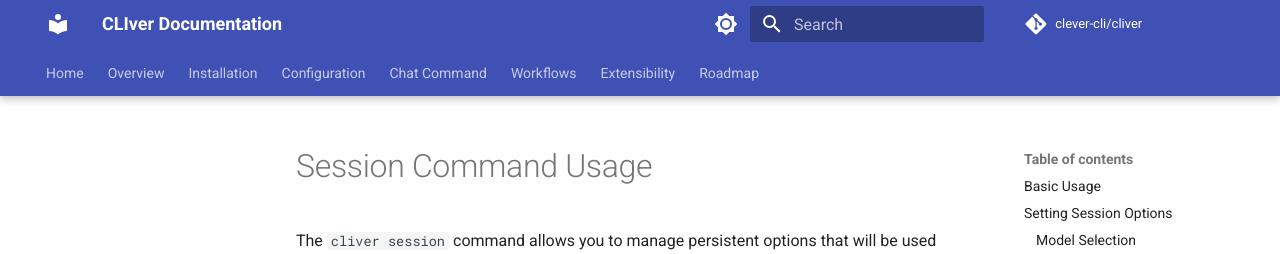
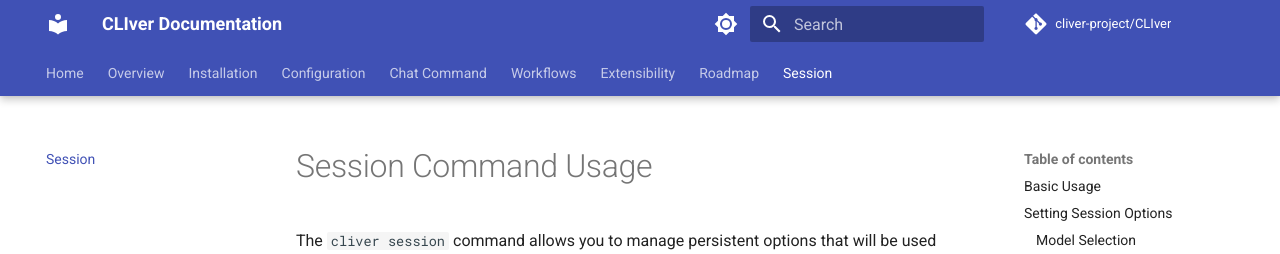
Before and after one commit to cliver-project/CLIver, an MkDocs documentation site: the page built from docs/session.md, in a window 1280 px wide. Shown: the top 254 px of the page. Built offline with MkDocs 1.6.1 and Material for MkDocs 9.7.7, drawn with Linux system fonts in a browser that asks for light colours; comment, search, counter and statistics services are not loaded.

Commit message:
Update docs

```diff
--- a/mkdocs.yml
+++ b/mkdocs.yml
@@ -1,12 +1,12 @@
 site_name: CLIver Documentation
-site_url: https://clever-cli.github.io/cliver/
+site_url: https://cliver-project.github.io/CLIver/
 site_description: Documentation for CLIver - your powerful command-line and library tool for LLM and MCP interactions
 site_author: CLIver Team
 site_dir: dist/site
 
 # Repository
-repo_name: clever-cli/cliver
-repo_url: https://github.com/clever-cli/cliver
+repo_name: cliver-project/CLIver
+repo_url: https://github.com/cliver-project/CLIver
 edit_uri: edit/main/docs/
 
 # Copyright
@@ -48,7 +48,7 @@ plugins:
 extra:
   social:
     - icon: fontawesome/brands/github
-      link: https://github.com/clever-cli/cliver
+      link: https://github.com/cliver-project/CLIver
     - icon: fontawesome/brands/python
       link: https://pypi.org/project/cliver/
 
@@ -93,3 +93,4 @@ nav:
   - 'Workflows': 'workflow.md'
   - 'Extensibility': 'extensibility.md'
   - 'Roadmap': 'roadmap.md'
+  - 'Session': 'session.md'
```
Also changed, not shown: 1 other file.
